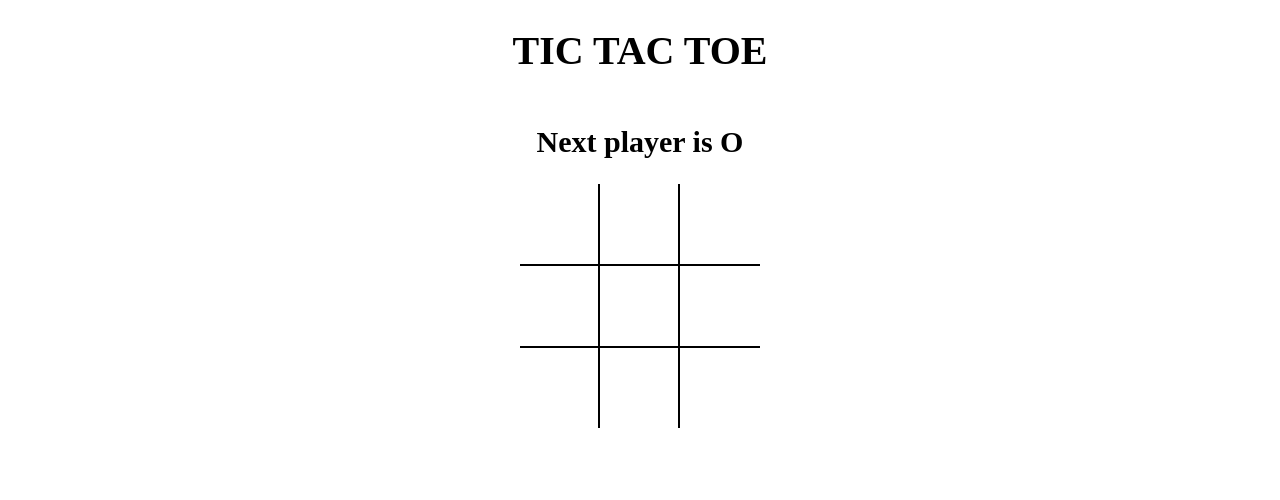
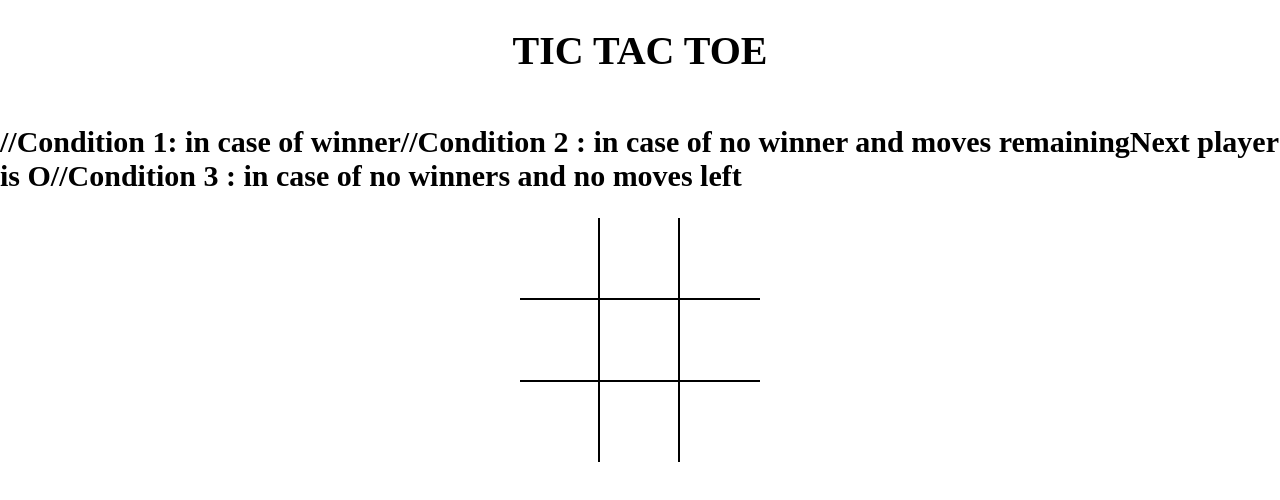
Before and after one commit to BajraYeJoon/tictactoe-react, a React (Vite) app: page / in a window 1280 px wide. Shown: the top 500 px of the page. Built offline with nearby package versions, Linux system fonts and the light colour scheme.

Commit message:
Winner declaration, tied functionality added

```diff
--- a/src/App.jsx
+++ b/src/App.jsx
@@ -2,6 +2,7 @@ import React, { useState } from 'react';
 import Board from './components/Board';
 import './styles/app.scss';
 import { calculateWinner } from './Logic';
+import Messages from './components/Messages';
 
 const App = () => {
   //Hooks to handle the changes
@@ -14,9 +15,6 @@ const App = () => {
   const winner = calculateWinner(board);
 
   //message output
-  const message = winner
-    ? `Winner is ${winner}`
-    : `Next player is ${isXNext ? 'X' : 'O'}`;
 
   //This event handles the position of the square clicked
   const handleSquareEvent = position => {
@@ -44,7 +42,7 @@ const App = () => {
   return (
     <div className="app">
       <h1> TIC TAC TOE</h1>
-      <h2>{message}</h2>
+      <Messages winner={winner} board={board} isXNext={isXNext} />
       <Board board={board} handleSquareEvent={handleSquareEvent} />
     </div>
   );
--- /dev/null
+++ b/src/components/Messages.jsx
@@ -0,0 +1,19 @@
+import React from 'react';
+
+const Messages = ({ winner, board, isXNext }) => {
+  // Iterate through the moves (intially the noMoves is set to be true)
+  const noMoves = board.every(el => el !== null);
+
+  return (
+    <h2>
+      //Condition 1: in case of winner
+      {winner && `Winner is ${winner}`}
+      //Condition 2 : in case of no winner and moves remaining
+      {!winner && !noMoves && `Next player is ${isXNext ? 'X' : 'O'}`}
+      //Condition 3 : in case of no winners and no moves left
+      {!winner && noMoves && 'X and O tied'}
+    </h2>
+  );
+};
+
+export default Messages;
```
